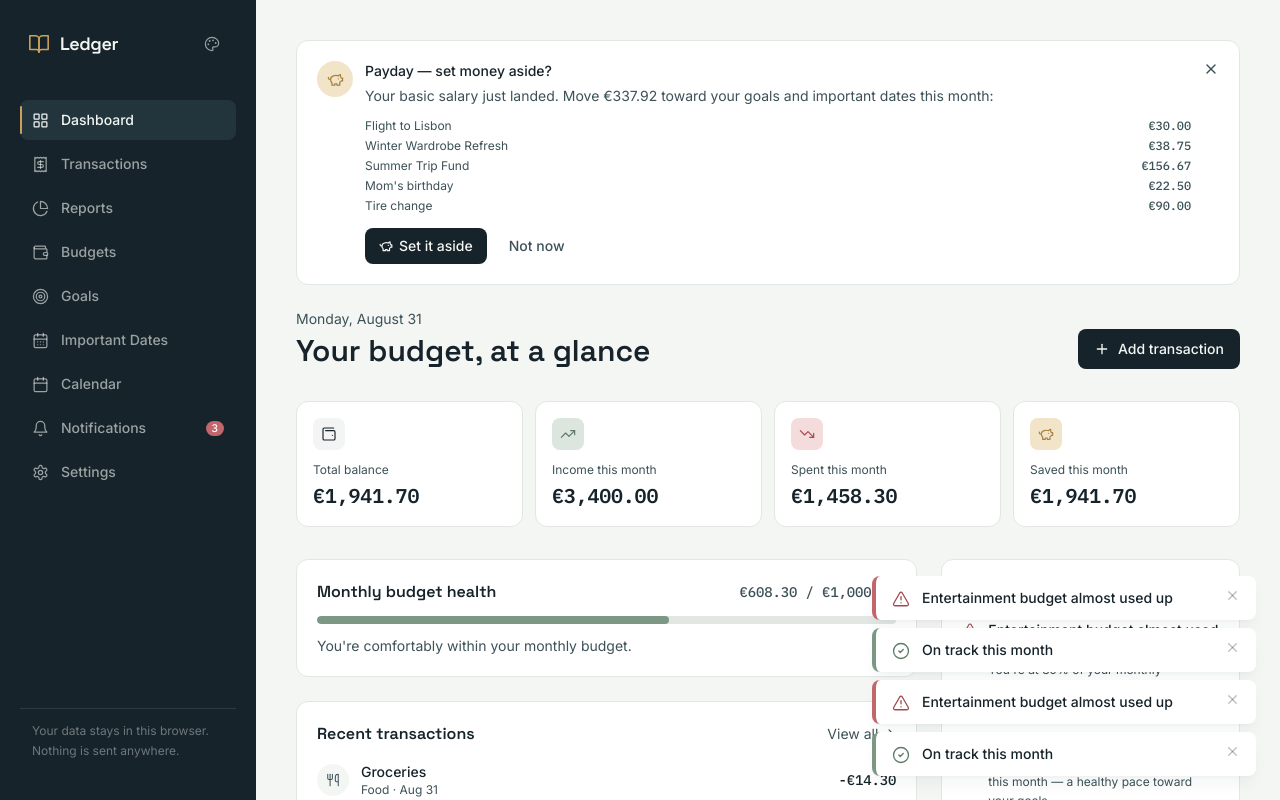
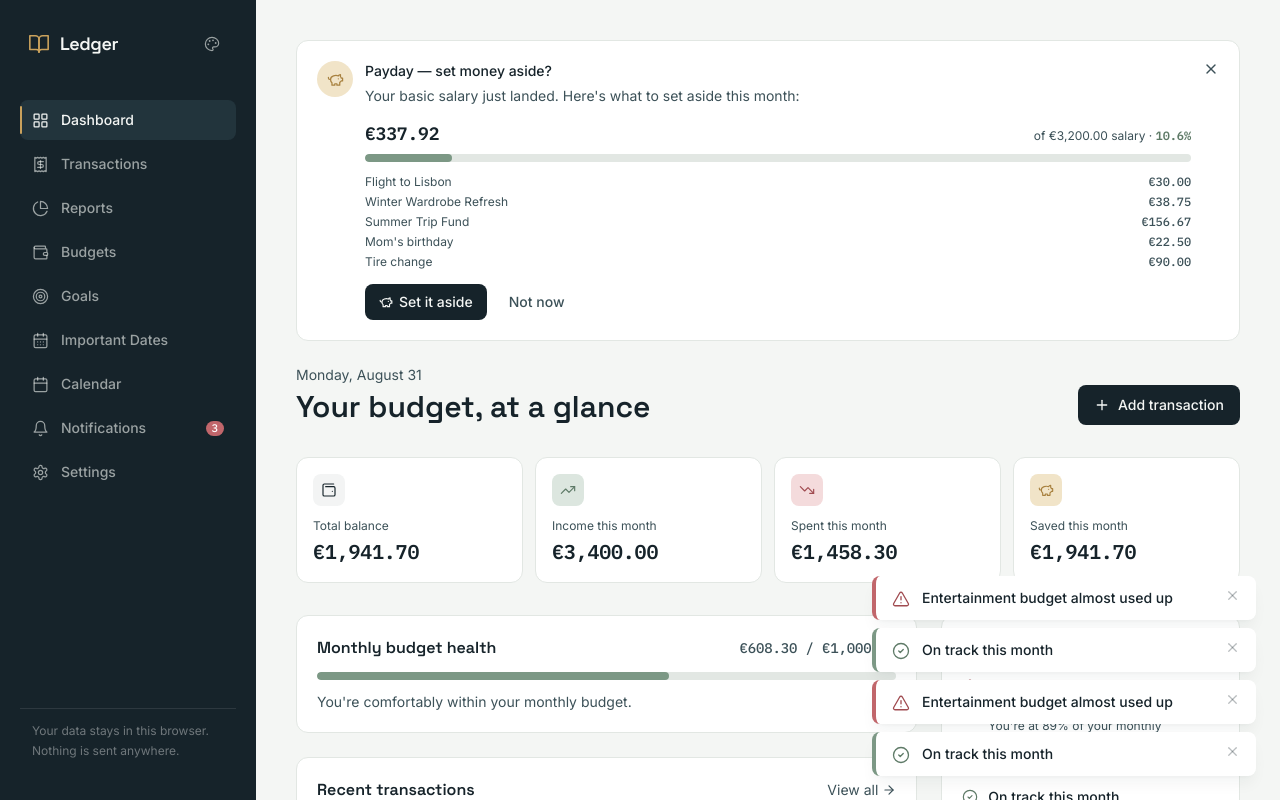
Before and after one commit to nzrv1/budget-tracker, a React (Vite) app: page / in a window 1280 px wide. Shown: the top 800 px of the page. Built offline with nearby package versions, Linux system fonts and the light colour scheme.

Commit message:
update "notification in a payday"

```diff
--- a/src/components/SalaryPromptBanner.tsx
+++ b/src/components/SalaryPromptBanner.tsx
@@ -2,7 +2,7 @@ import { PiggyBank, X } from 'lucide-react'
 import { AppState } from '../types'
 import { formatMoney } from '../lib/utils'
 import { planForMonth, startOfMonth } from '../lib/planning'
-import { Card } from './shared'
+import { Card, ProgressBar } from './shared'
 
 /** Shown on the Dashboard from payday onward, suggesting to move this month's planned
  * savings into goals and important dates in one tap. */
@@ -19,6 +19,8 @@ export default function SalaryPromptBanner({
   const items = [...plan.goalItems, ...plan.dateItems]
   const total = plan.goalsTotal + plan.datesTotal
   const currency = state.settings.currency
+  const salary = state.settings.monthlyIncome
+  const pct = salary > 0 ? (total / salary) * 100 : null
 
   if (items.length === 0) return null
 
@@ -31,10 +33,27 @@ export default function SalaryPromptBanner({
         <div className="flex-1 min-w-0">
           <p className="text-sm font-medium text-ink">Payday — set money aside?</p>
           <p className="text-sm text-ink-softer mt-1 leading-relaxed">
-            Your basic salary just landed. Move {formatMoney(total, currency)} toward your goals and important dates
-            this month:
+            Your basic salary just landed. Here's what to set aside this month:
           </p>
-          <ul className="mt-2.5 flex flex-col gap-1">
+
+          <div className="mt-3 mb-1">
+            <div className="flex items-baseline justify-between mb-1.5 gap-2">
+              <span className="font-tabular font-semibold text-lg text-ink">{formatMoney(total, currency)}</span>
+              {pct !== null && (
+                <span className="text-xs text-ink-softer text-right">
+                  of {formatMoney(salary, currency)} salary ·{' '}
+                  <span className={`font-tabular font-semibold ${pct > 100 ? 'text-clay-dark' : 'text-sage-dark'}`}>
+                    {pct.toFixed(1)}%
+                  </span>
+                </span>
+              )}
+            </div>
+            {pct !== null && (
+              <ProgressBar ratio={Math.min(pct / 100, 1)} tone={pct > 100 ? 'clay' : pct >= 50 ? 'gold' : 'sage'} />
+            )}
+          </div>
+
+          <ul className="mt-3 flex flex-col gap-1">
             {items.map((it) => (
               <li key={it.id} className="flex items-center justify-between text-xs text-ink-softer">
                 <span className="truncate">{it.label}</span>
```
Also changed, not shown: 1 other file (tests, documents, lock files or other folders).
